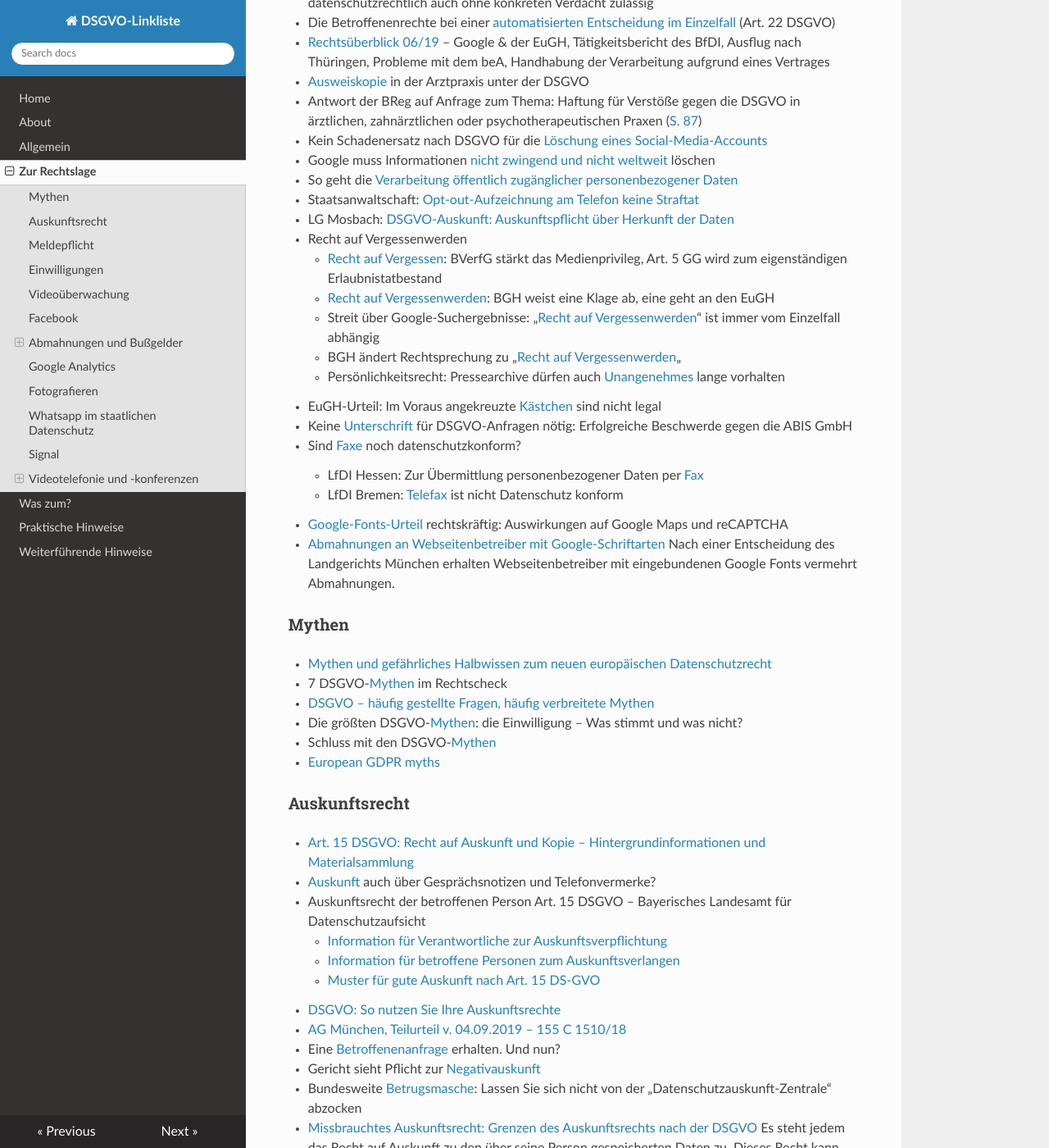
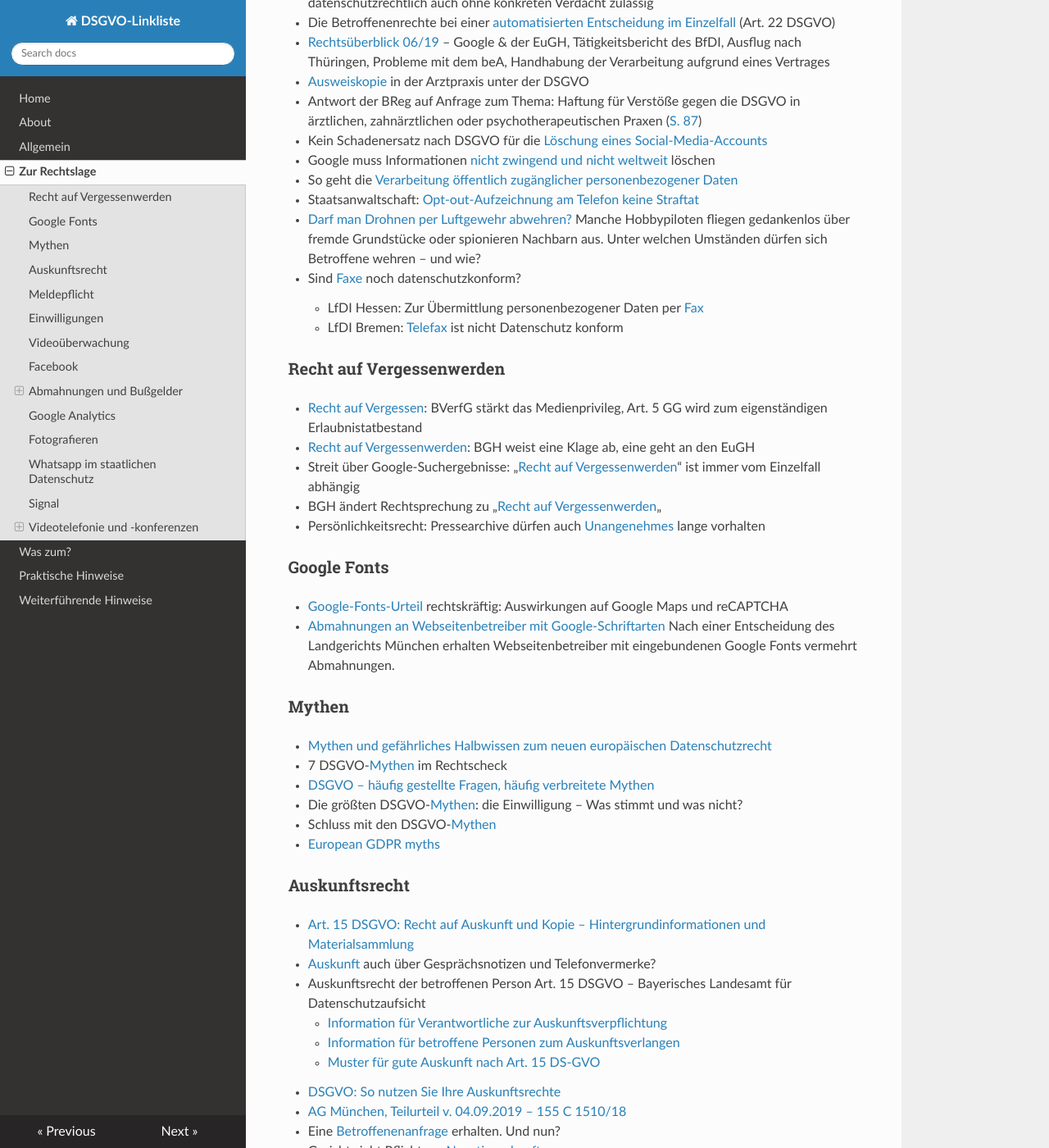
Before and after one commit to jrselzer/DSGVO-Linkliste, an MkDocs documentation site: the page built from docs/Zur_Rechtslage.md, in a window 1280 px wide and 1400 px high, scrolled down 451 px. Shown: the whole window at 82% size. Built offline with MkDocs 1.6.1, drawn with Linux system fonts in a browser that asks for light colours; nearby versions of some CDN libraries; some of the changed text lies outside the part shown.

Commit message:
Update Zur_Rechtslage.md
Umsortierungen vorgenommen
Urteile zu Drohnenflügen

```diff
--- a/docs/Zur_Rechtslage.md
+++ b/docs/Zur_Rechtslage.md
@@ -19,20 +19,22 @@
 * Google muss Informationen [nicht zwingend und nicht weltweit](https://www.heise.de/newsticker/meldung/Google-muss-Informationen-nicht-zwingend-und-nicht-weltweit-loeschen-4537772.html) löschen
 * So geht die [Verarbeitung öffentlich zugänglicher personenbezogener Daten](https://www.rmprivacy.de/so-geht-die-verarbeitung-oeffentlich-zugaenglicher-personenbezogener-daten/)
 * Staatsanwaltschaft: [Opt-out-Aufzeichnung am Telefon keine Straftat](https://presse-augsburg.de/staatsanwaltschaft-opt-out-aufzeichnung-am-telefon-keine-straftat/515302/)
-* LG Mosbach: [DSGVO-Auskunft: Auskunftspflicht über Herkunft der Daten](https://www.dr-bahr.com/news/dsgvo-auskunft-auskunftspflicht-ueber-herkunft-der-daten.html?utm_source=dlvr.it&utm_medium=twitter)
-* Recht auf Vergessenwerden
-    * [Recht auf Vergessen](https://www.cr-online.de/blog/2019/11/28/recht-auf-vergessen-bverfg-staerkt-das-medienprivileg-art-5-gg-wird-zum-eigenstaendigen-erlaubnistatbestand/): BVerfG stärkt das Medienprivileg, Art. 5 GG wird zum eigenständigen Erlaubnistatbestand
-    * [Recht auf Vergessenwerden](https://www.heise.de/news/Recht-auf-Vergessenwerden-BGH-weist-eine-Klage-ab-eine-geht-an-den-EuGH-4855509.html): BGH weist eine Klage ab, eine geht an den EuGH
-    * Streit über Google-Suchergebnisse: „[Recht auf Vergessenwerden](https://www.spiegel.de/netzwelt/netzpolitik/bundesgerichtshof-recht-auf-vergessenwerden-vom-einzelfall-abhaengig-a-5b5b6358-97af-49f5-b6cf-96def1af6972)“ ist immer vom Einzelfall abhängig
-    * BGH ändert Rechtsprechung zu „[Recht auf Vergessenwerden](https://rsw.beck.de/aktuell/daily/meldung/detail/bgh-aendert-rechtsprechung-zu-recht-auf-vergessenwerden)„
-    * Persönlichkeitsrecht: Pressearchive dürfen auch [Unangenehmes](https://www.heise.de/hintergrund/Persoenlichkeitsrecht-Pressearchive-duerfen-auch-Unangenehmes-lange-vorhalten-4883698.html) lange vorhalten
-* EuGH-Urteil: Im Voraus angekreuzte [Kästchen](https://netzpolitik.org/2020/eugh-urteil-im-voraus-angekreuzte-kaestchen-sind-nicht-legal/) sind nicht legal
-* Keine [Unterschrift](https://www.datenanfragen.de/blog/abis-unterschrift-dsgvo-anfragen/) für DSGVO-Anfragen nötig: Erfolgreiche Beschwerde gegen die ABIS GmbH
+* [Darf man Drohnen per Luftgewehr abwehren?](https://www.spiegel.de/netzwelt/gerichtsurteile-zu-drohnen-darf-man-drohnen-per-luftgewehr-abwehren-a-27507b49-084c-4299-b1e8-b86a475451f6) Manche Hobbypiloten fliegen gedankenlos über fremde Grundstücke oder spionieren Nachbarn aus. Unter welchen Umständen dürfen sich Betroffene wehren – und wie?
 * Sind [Faxe](https://www.datenschutz-praxis.de/verarbeitungstaetigkeiten/sind-faxe-noch-datenschutzkonform/) noch datenschutzkonform?
     * LfDI Hessen: Zur Übermittlung personenbezogener Daten per [Fax](https://datenschutz.hessen.de/datenschutz/it-und-datenschutz/zur-%C3%BCbermittlung-personenbezogener-daten-per-fax)
     * LfDI Bremen: [Telefax](https://www.datenschutz.bremen.de/datenschutztipps/orientierungshilfen-und-handlungshilfen/telefax-ist-nicht-datenschutz-konform-16111) ist nicht Datenschutz konform
+
+### Recht auf Vergessenwerden
+* [Recht auf Vergessen](https://www.cr-online.de/blog/2019/11/28/recht-auf-vergessen-bverfg-staerkt-das-medienprivileg-art-5-gg-wird-zum-eigenstaendigen-erlaubnistatbestand/): BVerfG stärkt das Medienprivileg, Art. 5 GG wird zum eigenständigen Erlaubnistatbestand
+* [Recht auf Vergessenwerden](https://www.heise.de/news/Recht-auf-Vergessenwerden-BGH-weist-eine-Klage-ab-eine-geht-an-den-EuGH-4855509.html): BGH weist eine Klage ab, eine geht an den EuGH
+* Streit über Google-Suchergebnisse: „[Recht auf Vergessenwerden](https://www.spiegel.de/netzwelt/netzpolitik/bundesgerichtshof-recht-auf-vergessenwerden-vom-einzelfall-abhaengig-a-5b5b6358-97af-49f5-b6cf-96def1af6972)“ ist immer vom Einzelfall abhängig
+* BGH ändert Rechtsprechung zu „[Recht auf Vergessenwerden](https://rsw.beck.de/aktuell/daily/meldung/detail/bgh-aendert-rechtsprechung-zu-recht-auf-vergessenwerden)„
+* Persönlichkeitsrecht: Pressearchive dürfen auch [Unangenehmes](https://www.heise.de/hintergrund/Persoenlichkeitsrecht-Pressearchive-duerfen-auch-Unangenehmes-lange-vorhalten-4883698.html) lange vorhalten
+
+### Google Fonts
 * [Google-Fonts-Urteil](https://dr-dsgvo.de/google-fonts-urteil-rechtskraeftig-auswirkungen/) rechtskräftig: Auswirkungen auf Google Maps und reCAPTCHA
 * [Abmahnungen an Webseitenbetreiber mit Google-Schriftarten](https://www.golem.de/news/google-fonts-abmahnungen-an-webseitenbetreiber-mit-google-schriftarten-2208-167472.html) Nach einer Entscheidung des Landgerichts München erhalten Webseitenbetreiber mit eingebundenen Google Fonts vermehrt Abmahnungen.
+
 ### Mythen
 * [Mythen und gefährliches Halbwissen zum neuen europäischen Datenschutzrecht](http://www.rechtzweinull.de/archives/2558-mein-erster-dgsvo-rant-zu-viele-mythen-und-gefaehrliches-halbwissen-zum-neuen-europaeischen-datenschutzrecht.html)
 * 7 DSGVO-[Mythen](https://www.lto.de/recht/feuilleton/f/europaeischer-datenschutztag-dsgvo-kuriose-faelle-rechtliche-bewertung/) im Rechtscheck
@@ -40,6 +42,7 @@
 * Die größten DSGVO-[Mythen](https://www.isico-datenschutz.de/blog/2018/07/10/die-groessten-dsgvo-mythen-die-einwilligung-was-stimmt-und-was-nicht/): die Einwilligung – Was stimmt und was nicht?
 * Schluss mit den DSGVO-[Mythen](https://www.isico-datenschutz.de/blog/2018/10/30/schluss-mit-dsgvo-mythen/)
 * [European GDPR myths](https://infosec-handbook.eu/blog/gdpr-myths/)
+
 ### Auskunftsrecht
 * [Art. 15 DSGVO: Recht auf Auskunft und Kopie – Hintergrundinformationen und Materialsammlung](https://www.linkedin.com/pulse/art-15-dsgvo-recht-auf-auskunft-und-kopie-tim-wybitul/)
 * [Auskunft](https://www.datenschutz-praxis.de/fachartikel/dsgvo-auskunft-ueber-gespraechsnotizen-telefonvermerke/) auch über Gesprächsnotizen und Telefonvermerke?
@@ -88,6 +98,7 @@
 * Datenschutz: [Ausübung des Beschwerderechts gem. Art. 77 DSGVO am Beispiel ZEIT ONLINE](https://www.kuketz-blog.de/datenschutz-ausuebung-des-beschwerderechts-gem-art-77-dsgvo-am-beispiel-zeit-online/)
 * BGH stoppt Facebook und gibt [Bundeskartellamt](https://www.wuv.de/tech/bgh_stoppt_facebook_und_gibt_bundeskartellamt_recht) recht
 * [Wiener Gericht](https://www.heise.de/news/Wiener-Gericht-findet-bei-Facebook-keine-rechtswidrige-Datenverarbeitung-4801389.html) findet bei Facebook „keine rechtswidrige Datenverarbeitung“
+
 ### Abmahnungen und Bußgelder
 * DSGVO [Bußgeldsimulator](https://www.werning.com/dsgvo-bussgeldrechner/)
 * DSGVO-Sanktionen: Bundesdatenschützer kündigt [härtere Gangart](https://www.heise.de/newsticker/meldung/DSGVO-Sanktionen-Bundesdatenschuetzer-kuendigt-haertere-Gangart-an-4523220.html) an
@@ -187,19 +198,19 @@
 ### Google Analytics
 * [Datenschützer fordern Einwilligung bei Google Analytics](https://www.golem.de/news/nutzertracking-datenschuetzer-fordern-einwilligung-bei-google-analytics-1911-144988.html)
 * [Google Analytics and data transfers - how to make your analytics tool GDPR compliant](https://www.cnil.fr/en/google-analytics-and-data-transfers-how-make-your-analytics-tool-compliant-gdpr)
-However, simply changing the processing settings of the IP address is not sufficient to meet he requirements of the CJEU, especially as these continue to be transferred to the US.  Another idea often put forward is the use of "encryption" of the identifier generated by Google Analytics, or replacing it with an identifier generated by the site operator. However, in practice, this provides little to no additional guarantee against possible re-identification of data subjects, mainly due to the persistent processing of the IP address by Google.
+> However, simply changing the processing settings of the IP address is not sufficient to meet he requirements of the CJEU, especially as these continue to be transferred to the US.  Another idea often put forward is the use of "encryption" of the identifier generated by Google Analytics, or replacing it with an identifier generated by the site operator. However, in practice, this provides little to no additional guarantee against possible re-identification of data subjects, mainly due to the persistent processing of the IP address by Google.
 
-The fundamental problem that prevents these measures from addressing the issue of access of data by non-European authorities is that of direct contact, via an HTTPS connection, between the individual's terminal and servers managed by Google.
+> The fundamental problem that prevents these measures from addressing the issue of access of data by non-European authorities is that of direct contact, via an HTTPS connection, between the individual's terminal and servers managed by Google.
 
-The resulting requests allow these servers to obtain the IP address of the Internet user as well as a lot of information about his terminal. This information may realistically allow the user to be re-identified and, consequently, to access his or her browsing on all sites using Google Analytics.
+> The resulting requests allow these servers to obtain the IP address of the Internet user as well as a lot of information about his terminal. This information may realistically allow the user to be re-identified and, consequently, to access his or her browsing on all sites using Google Analytics.
 
-Only solutions allowing to break this contact between the terminal and the server can address this issue. Beyond the case of Google Analytics, this type of solution could also make it possible to reconcile the use of other analytics tools with the GDPR rules on data transfer.
+> Only solutions allowing to break this contact between the terminal and the server can address this issue. Beyond the case of Google Analytics, this type of solution could also make it possible to reconcile the use of other analytics tools with the GDPR rules on data transfer.
 
-In view of the criteria mentioned above, one possible solution is the use of a proxy server to avoid any direct contact between the Internet user's terminal and the servers of the analytics tool (in this case Google). However, it must be ensured that this server fulfills a set of criteria in order to be able to consider that this additional measure is in line with what is presented by the EDPB in his recommendations of 18 June 2021. Indeed, such a process would correspond to the use case of pseudonymisation before data export.
+> In view of the criteria mentioned above, one possible solution is the use of a proxy server to avoid any direct contact between the Internet user's terminal and the servers of the analytics tool (in this case Google). However, it must be ensured that this server fulfills a set of criteria in order to be able to consider that this additional measure is in line with what is presented by the EDPB in his recommendations of 18 June 2021. Indeed, such a process would correspond to the use case of pseudonymisation before data export.
 
-As stated in these recommendations, such an export is only possible if the controller has established, through a thorough analysis, that the pseudonymised personal data cannot be attributed to an identified or identifiable individual, even if cross-checked with other information.
+> As stated in these recommendations, such an export is only possible if the controller has established, through a thorough analysis, that the pseudonymised personal data cannot be attributed to an identified or identifiable individual, even if cross-checked with other information.
 
-It is therefore necessary, beyond the simple absence of a request from the user's terminal to the servers of the analytics tool, to ensure that all of the information transmitted does not in any way allow the person to be re-identified, even when considering the considerable means available to the authorities likely to carry out such re-identification.
+> It is therefore necessary, beyond the simple absence of a request from the user's terminal to the servers of the analytics tool, to ensure that all of the information transmitted does not in any way allow the person to be re-identified, even when considering the considerable means available to the authorities likely to carry out such re-identification.
 
 Das Dokument beschreibt im Weiteren die nötigen Anonymisierungen, die im Kern auf das Vermeiden von Browser Fingerprinting hinauslaufen.
 
```
Also changed, not shown: other parts of docs/Zur_Rechtslage.md (+7 -0 lines).
